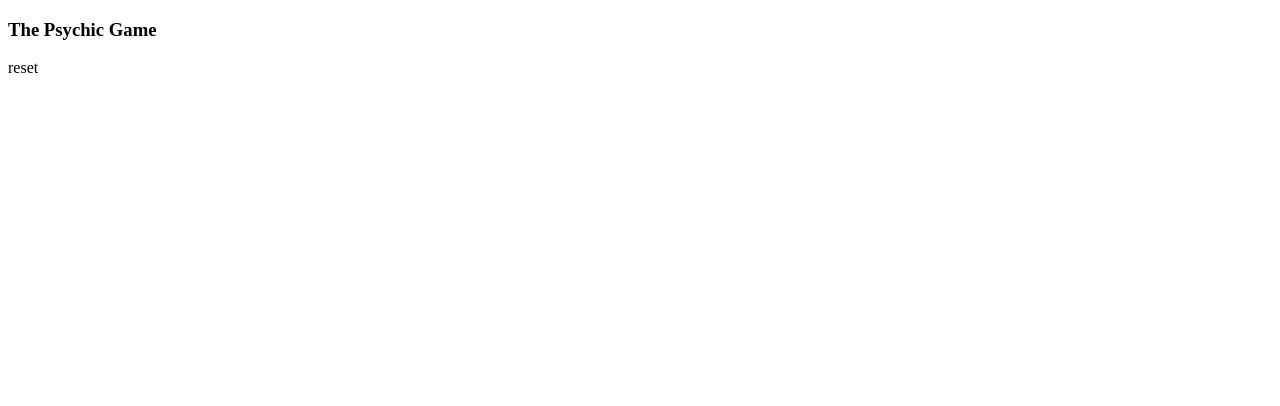
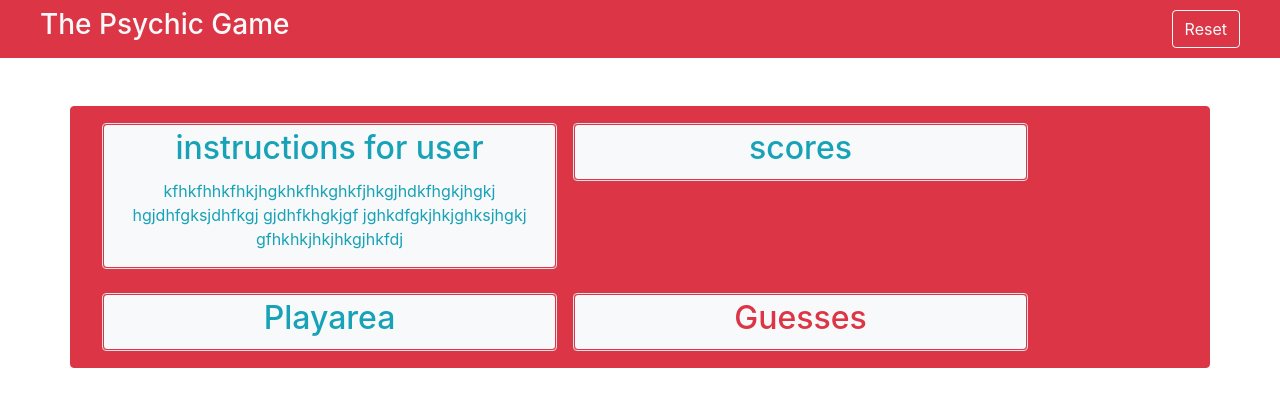
Before and after one commit to Dvp24/Psychic-Game, a plain HTML site: page index.html in a window 1280 px wide. Drawn offline with nearby package versions, Linux system fonts and the light colour scheme.

Commit message:
last part left

```diff
--- a/assets/css/style.css
+++ b/assets/css/style.css
@@ -0,0 +1,6 @@
+.bt{
+  border: 15px;
+}
+.cm{
+  margin: auto 100px;
+}
--- a/assets/javascript/game_1.js
+++ b/assets/javascript/game_1.js
@@ -12,6 +12,8 @@ var losses = 0;                                     //process - 2
     if (userGuess === computerChoice) {        //condition check - 1: checks if user and computer chose same letter
       console.log("well done!!");               //true
       wins++;
+      var winDiv = document.getElementById('win');
+      winDiv.innerHTML = 'wins' + wins;
       console.log("wins" + wins);
     }
     else                                        //false
@@ -23,9 +25,8 @@ var losses = 0;                                     //process - 2
     else
       console.log("Game Over");                 //false
     losses++;
+    console.log("computer's letter was: "+ computerChoice);
     // newGame();
     //call fnction from guesses left
-
-
   }
 // }
--- a/index.html
+++ b/index.html
@@ -5,18 +5,61 @@
   <meta charset="UTF-8">
   <meta name="viewport" content="width=device-width, initial-scale=1.0">
   <meta http-equiv="X-UA-Compatible" content="ie=edge">
-  <script src="assets/javascript/game_1.js"></script>
-  <!-- <link rel="stylesheet" href="/assets/css/style.css"> -->
-  <!-- <link rel="stylesheet" href="https://stackpath.bootstrapcdn.com/bootstrap/4.1.3/css/bootstrap.min.css">  -->
+  <link rel="stylesheet" href="https://stackpath.bootstrapcdn.com/bootstrap/4.1.3/css/bootstrap.min.css">
+  <link rel="stylesheet" href="assets/css/style.css">
+  <!-- why my css is not working??? -->
+
   <title>Document</title>
 </head>
 </body>
-  <nav class="navbar navbar-dark bg-danger">
-    <h3 class="text-light">The Psychic Game</h3>
-    <div class="nav-item justify-content-right">reset</div>
-  </nav>
-
-  </nav>
+<nav class="navbar navbar-dark bg-danger">
+  <h3 class="text-light mx-4">The Psychic Game</h3>
+  <button type="button" class="btn btn-danger text-light border-light mx-4">Reset</button>
+</nav>
+<!-- can i make multiple containers within container????? -->
+<div class="container border border-danger bg-danger rounded my-5">
+  <div class="row m-2">
+    <!-- can i set border-width through bootstrap???? -->
+    <div class="col-5 m-2 cm">
+      <div class="row border rounded">
+        <div class="col-12 border rounded border-danger bg-light text-center text-info">
+          <h2 class="p-1 text-center text-info">instructions for user</h2>
+          <p>kfhkfhhkfhkjhgkhkfhkghkfjhkgjhdkfhgkjhgkj hgjdhfgksjdhfkgj gjdhfkhgkjgf jghkdfgkjhkjghksjhgkj gfhkhkjhkjhkgjhkfdj</p>
+        </div>
+      </div>
+    </div>
+    <div class="col-5 m-2">
+      <div class="row border rounded">
+        <div class="col-12 border rounded border-danger text-center text-info bg-light ">
+          <h2 class="p-1 text-center text-info">scores</h2>
+          <div id="win">
+            <!--  -->
+          </div>
+        </div>
+      </div>
+    </div>
+  </div>
+  <div class="row m-2">
+    <div class="col-5 bt  m-2">
+      <div class="row border rounded">
+        <div class="col-12 border rounded border-danger text-center text-info bg-light ">
+          <h2 class="p-1 ">Playarea</h2>
+        </div>
+      </div>
+    </div>
+    <div class="col-5 bt  m-2">
+      <div class="row border rounded">
+        <div class="col-12 border rounded text-center text-danger border-danger bg-light ">
+          <h2 class="p-1">Guesses</h2>
+          <script>
+            // why script tag is not taking text-center attribute????????
+          </script>
+        </div>
+      </div>
+    </div>
+  </div>
+</div>
+<script src="assets/javascript/game_1.js"></script>
 </body>
 
 </html>
```
